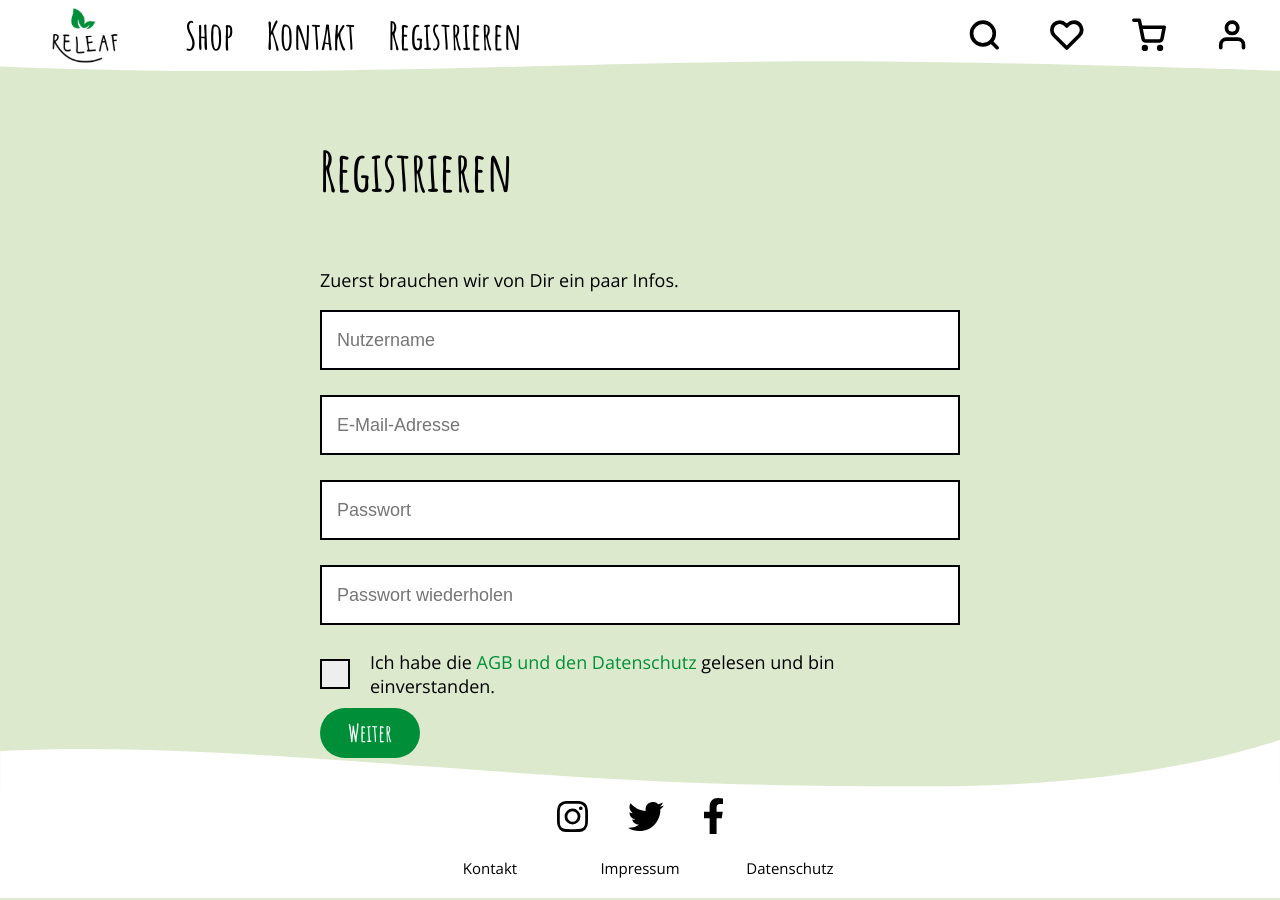
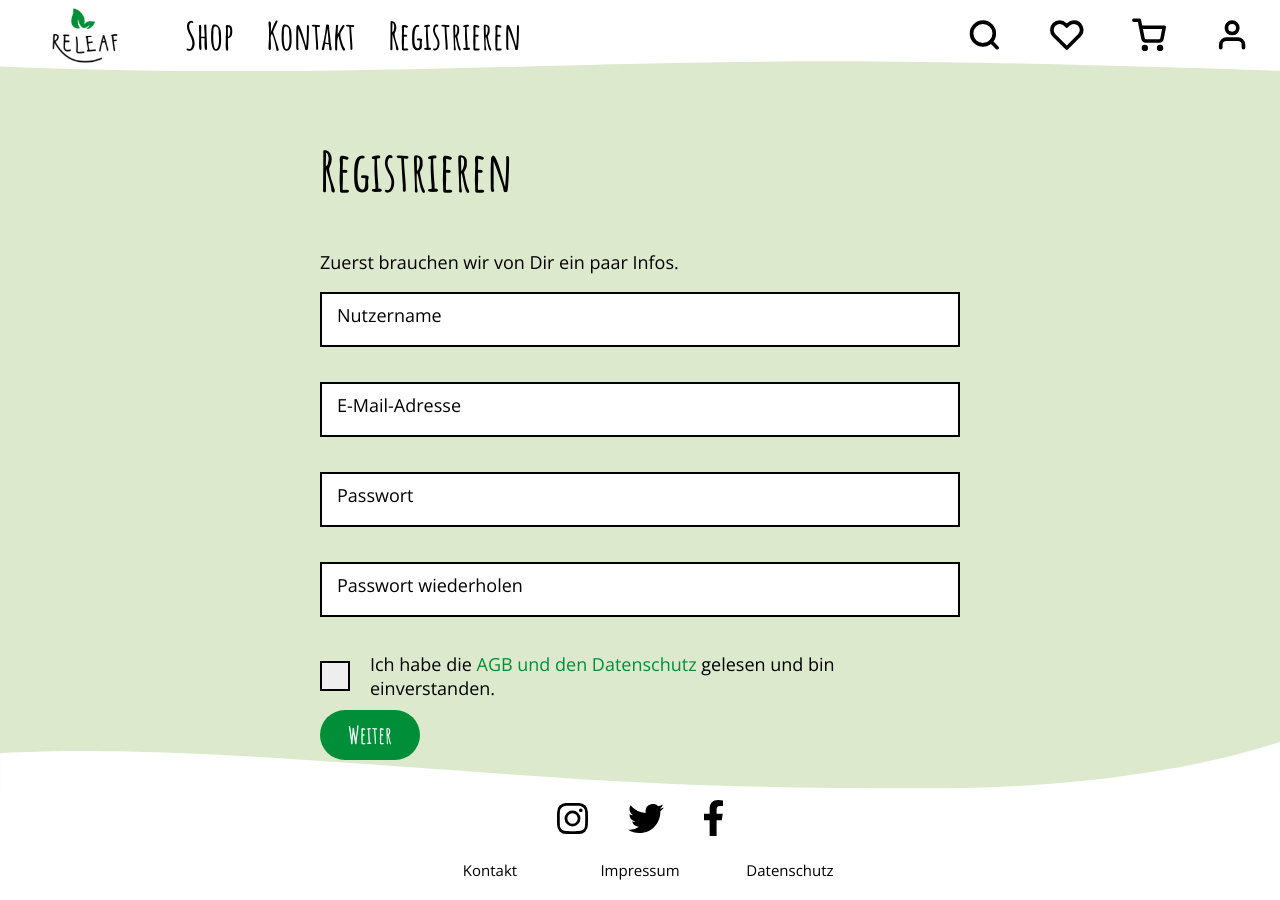
Before and after one commit to maharkus/Releaf, a PHP site: page /register.php in a window 1280 px wide. Run offline with PHP 8.4, Linux system fonts and the light colour scheme.

Commit message:
Revert "Simplify Registration css"
This reverts commit 24265a4605324e505a858d9b2dbe8fe6aa856075.

```diff
--- a/css/main.css
+++ b/css/main.css
@@ -552,6 +552,26 @@ main {
   transform: translateX(100%);
 }
 
+.input-group {
+  position: relative;
+  margin-bottom: 30px;
+  min-height: 60px;
+  width: 100%;
+}
+.input-group .filled + label {
+  color: #bbb;
+  font-size: 1rem;
+  top: 5px;
+  left: 7px;
+}
+.input-group input + label {
+  font-size: 1.8rem;
+  position: absolute;
+  top: 11px;
+  left: 17px;
+  transition-duration: 0.3s;
+}
+
 label {
   display: block;
   font-size: 1.8rem;
@@ -562,14 +582,14 @@ label {
 }
 
 input {
-  position: relative;
-  width: 100%;
+  border: 2px solid;
   color: black;
   font-size: 1.8rem;
   padding: 15px;
-}
-input:focus {
-  outline: none;
+  width: 100%;
+}
+input.filled {
+  padding: 17px 15px 15px 5px;
 }
 
 select {
@@ -1568,15 +1588,11 @@ header .productContainer .product .image-wrapper .image {
 }
 #registration #registration-login {
   width: 640px;
-  display: flex;
-  align-items: start;
-  justify-content: space-evenly;
+  display: inline-block;
 }
 #registration #registration-adress {
   width: 640px;
-  display: flex;
-  align-items: start;
-  justify-content: space-evenly;
+  display: inline-block;
 }
 #registration #registration-complete {
   display: inline-flex;
--- /dev/null
+++ b/js/input_forms.js
@@ -0,0 +1,21 @@
+$(document).ready(function () {
+    let input = $("input");
+
+    input.each((index, element) => {
+        const input = $(element);
+
+        //Check if input element is focused
+        $(input).focus((event) => {
+            input.addClass("filled");
+        });
+
+        //Check if input element is no longer focused
+        $(input).focusout((event) => {
+            if (input.val() !== "") {
+                input.addClass("filled");
+            } else {
+                input.removeClass("filled");
+            }
+        });
+    });
+});
--- a/register.php
+++ b/register.php
@@ -31,17 +31,27 @@
                 </p>
 
                 <!--Reverted input and label for adding styling to label depending on wether input is filled-->
-                <div class="inputContainer">
-                    <input type="text" id="username" name="username" placeholder="Nutzername">
-                    <input type="email" id="email" name="email" placeholder="E-Mail-Adresse">
-                    <input type="password" id="password" name="password" placeholder="Passwort">
-                    <input type="confirm_password" id="confirm_password" name="confirm_password" placeholder="Passwort wiederholen">
-                    <label class="checkbox-container">
-                        <input type="checkbox">
-                        <span class="box"></span>
-                        <span>Ich habe die <a href="" title="Allgemeine Geschäftsbedingungen">AGB und den Datenschutz</a> gelesen und bin einverstanden. </span>
-                    </label>
+                <div class="input-group">
+                    <input type="text" id="username" name="username">
+                    <label for="name">Nutzername</label>
                 </div>
+                <div class="input-group">
+                    <input type="email" id="email" name="email">
+                    <label for="email">E-Mail-Adresse</label>
+                </div>
+                <div class="input-group">
+                    <input type="password" id="password" name="password">
+                    <label for="password">Passwort</label>
+                </div>
+                <div class="input-group">
+                    <input type="confirm_password" id="confirm_password" name="confirm_password">
+                    <label for="confirm_password">Passwort wiederholen</label>
+                </div>
+                <label class="checkbox-container">
+                    <input type="checkbox">
+                    <span class="box"></span>
+                    <span>Ich habe die <a href="" title="Allgemeine Geschäftsbedingungen">AGB und den Datenschutz</a> gelesen und bin einverstanden. </span>
+                </label>
                 <a class="button next" type="next">Weiter</a>
             </form>
 
@@ -53,11 +63,21 @@
                     Bitte gib eine Lieferadresse an.
                 </p>
                 <!--Reverted input and label for adding styling to label depending on wether input is filled-->
-                <div class="inputContainer">
-                    <input type="text" id="lastname" name="lastname" placeholder="Nachname">
-                    <input type="text" id="firstname" name="firstname" placeholder="Vorname">
-                    <input type="text" id="street" name="street" placeholder="Straße inkl. Hausnummer">
-                    <input type="text" id="plz" name="plz" placeholder="PLZ">
+                <div class="input-group">
+                    <input type="text" id="lastname" name="lastname">
+                    <label for="lastname">Nachname</label>
+                </div>
+                <div class="input-group">
+                    <input type="text" id="firstname" name="firstname">
+                    <label for="firstname">Vorname</label>
+                </div>
+                <div class="input-group">
+                    <input type="text" id="street" name="street">
+                    <label for="street">Straße inkl. Hausnummer</label>
+                </div>
+                <div class="input-group">
+                    <input type="text" id="plz" name="plz">
+                    <label for="plz">PLZ</label>
                 </div>
                 <a class="button next" type="next">Registieren</a>
             </form>
--- a/scss/components/_input.scss
+++ b/scss/components/_input.scss
@@ -1,3 +1,25 @@
+.input-group {
+    position: relative;
+    margin-bottom: 30px;
+    min-height: 60px;
+    width: 100%;
+
+    .filled + label {
+        color: #bbb;
+        font-size: 1rem;
+        top: 5px;
+        left: 7px;
+    }
+
+    input + label {
+        font-size: 1.8rem;
+        position: absolute;
+        top: 11px;
+        left: 17px;
+        transition-duration: 0.3s;
+    }
+}
+
 label {
     display: block;
     font-size: 1.8rem;
@@ -8,14 +30,14 @@ label {
 }
 
 input {
-    position: relative;
-    width: 100%;
+    border: 2px solid;
     color: black;
     font-size: 1.8rem;
     padding: 15px;
+    width: 100%;
 
-    &:focus {
-        outline: none;
+    &.filled {
+        padding: 17px 15px 15px 5px;
     }
 }
 
@@ -58,6 +80,7 @@ textarea {
         display: inline-block;
         position: relative;
         transition-duration: 0.3s;
+
         &:hover {
             background-color: #ccc;
         }
--- a/scss/pages/_register.scss
+++ b/scss/pages/_register.scss
@@ -7,7 +7,6 @@
     width: 700px;
     margin: 0 auto;
     overflow: hidden;
-
     .registration-wrapper {
         display: flex;
         height: auto;
@@ -21,7 +20,6 @@
             margin-right: 30px;
         }
     }
-
     .contact-form {
         display: flex;
         flex-direction: column;
@@ -44,16 +42,12 @@
 
     #registration-login {
         width: 640px;
-        display: flex;
-        align-items: start;
-        justify-content: space-evenly;
+        display: inline-block;
     }
 
     #registration-adress {
         width: 640px;
-        display: flex;
-        align-items: start;
-        justify-content: space-evenly;
+        display: inline-block;
     }
 
     #registration-complete {
@@ -62,7 +56,6 @@
         align-items: center;
         justify-content: center;
         width: 640px;
-
         p {
             text-align: center;
         }
```
